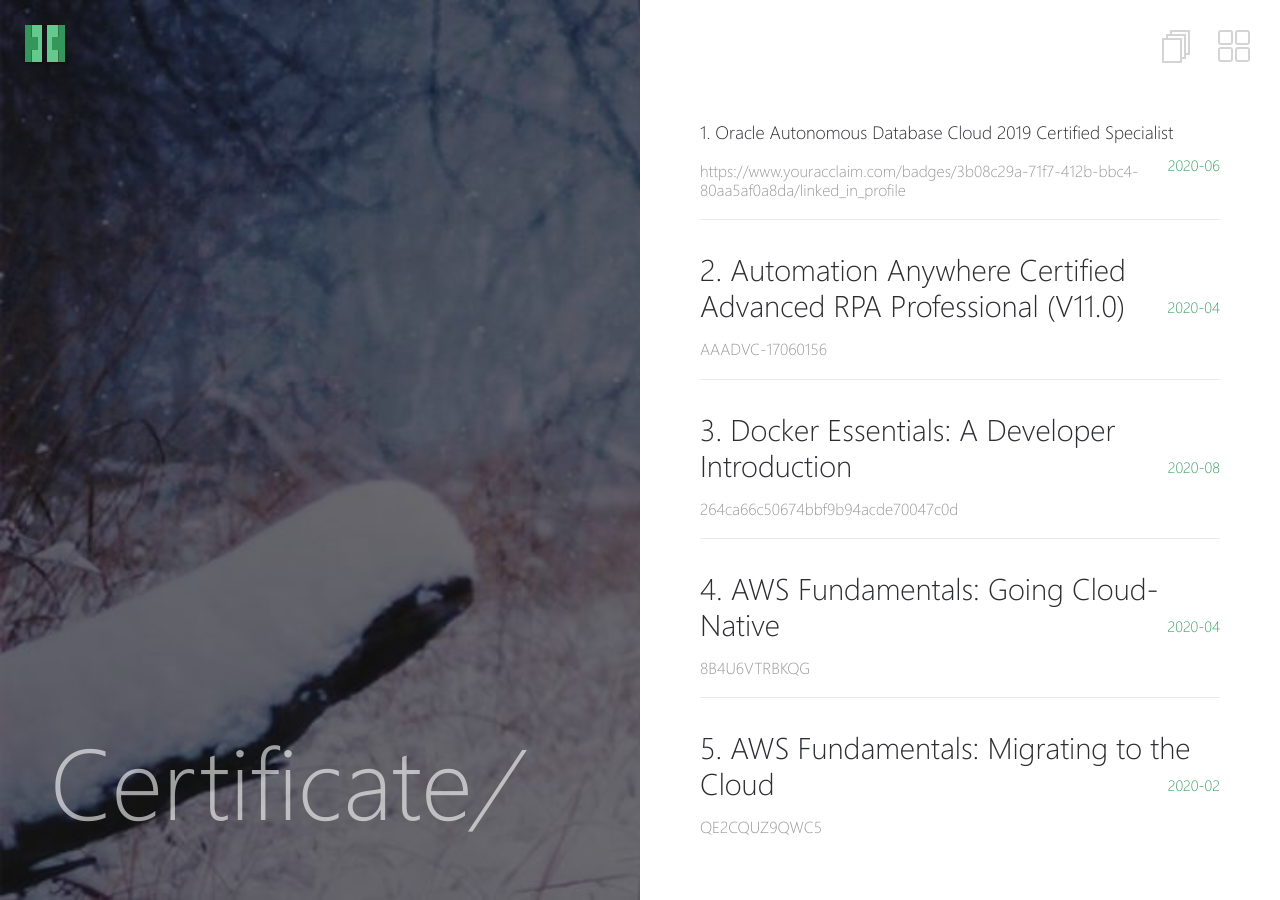
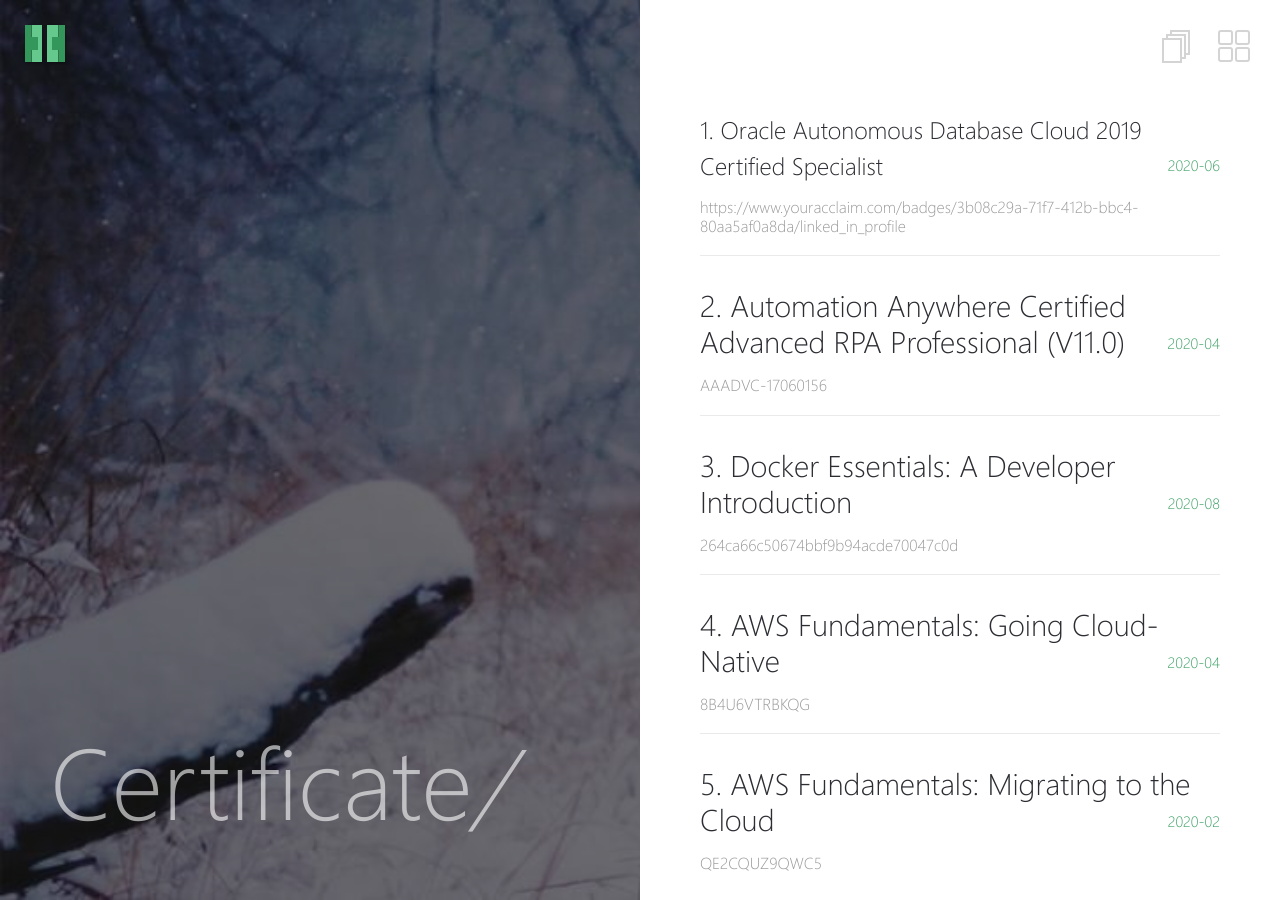
Before and after one commit to NilayanBose/NilayanBose.github.io, a Jekyll site: the page built from _pages/posts.md, in a window 1280 px wide. Built offline with Jekyll 4.4.1, drawn with Linux system fonts in a browser that asks for light colours.

Commit message:
Update post-list.html

```diff
--- a/_layouts/post-list.html
+++ b/_layouts/post-list.html
@@ -25,7 +25,7 @@ layout: compress
         <li>
           <h2>
             <a href="https://www.youracclaim.com/badges/3b08c29a-71f7-412b-bbc4-80aa5af0a8da/linked_in">
-              <span style="font-size:large;">1. Oracle Autonomous Database Cloud 2019 Certified Specialist</span>
+              <span style="font-size:x-large;">1. Oracle Autonomous Database Cloud 2019 Certified Specialist</span>
             </a>
             <span class="date">{{ "2020-06" | date: '%b %Y' }}</span>
           </h2>
```
